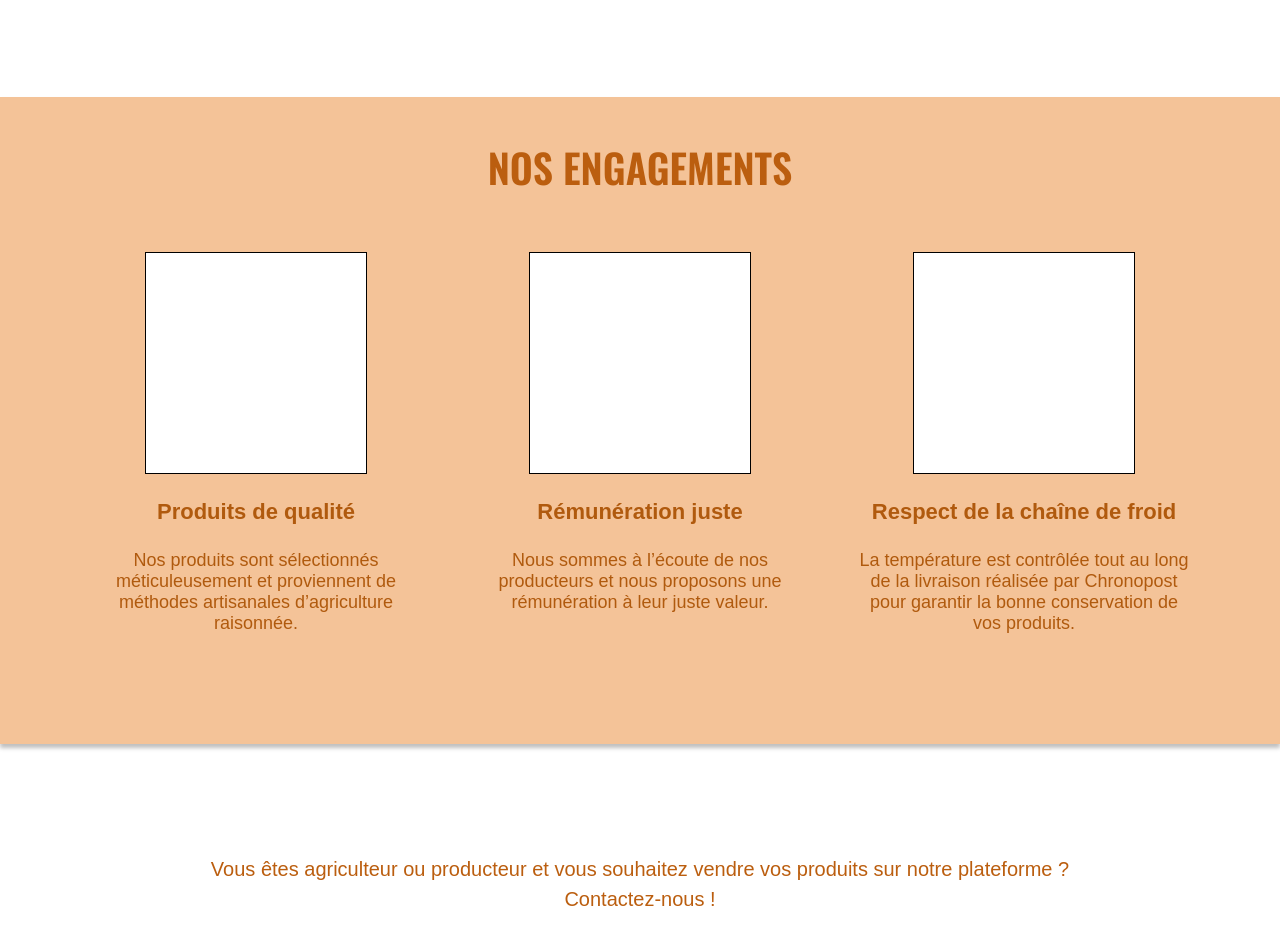
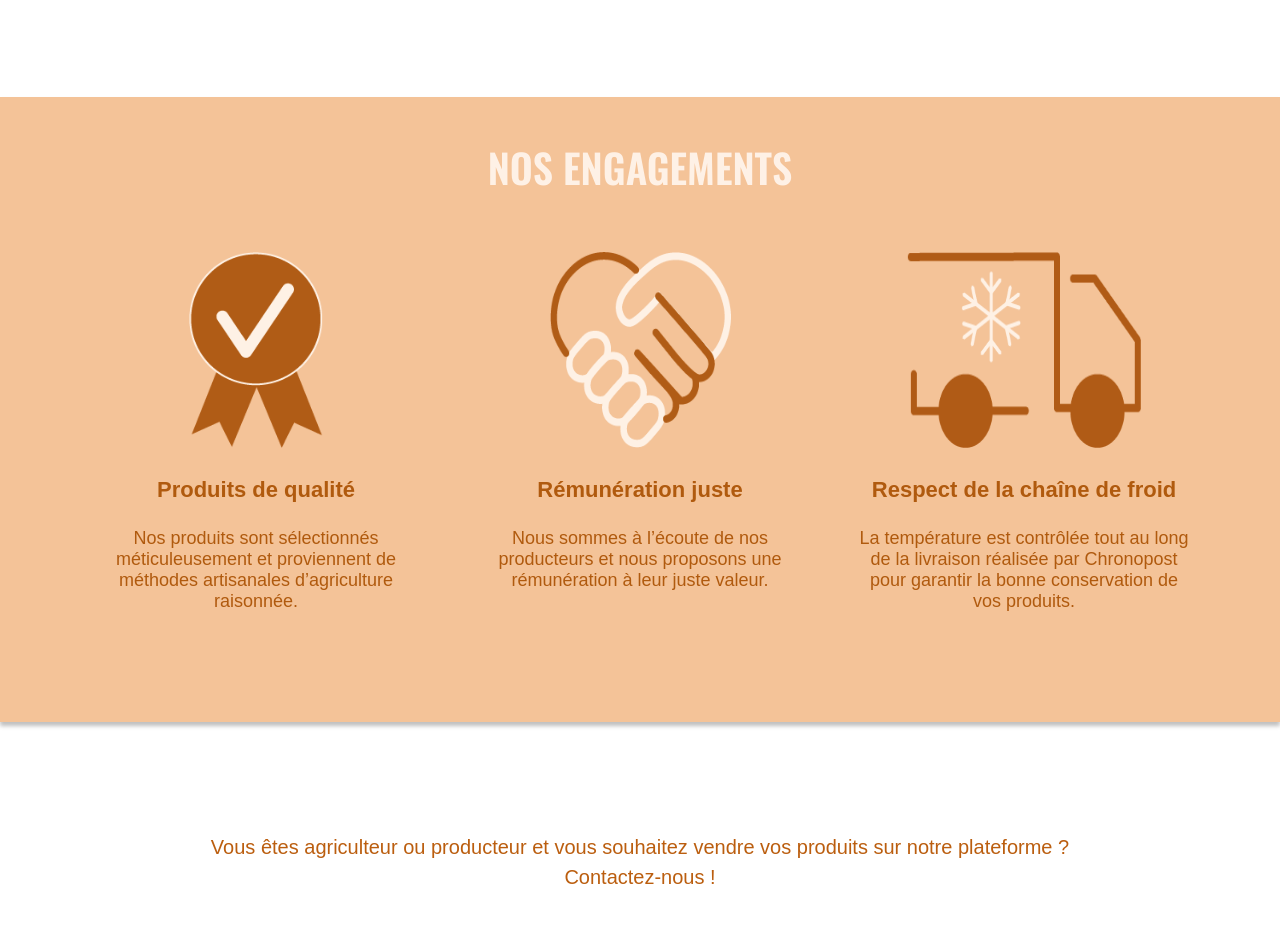
Before and after one commit to RomainMarcelli/LandingPage, a plain HTML site: page index.html in a window 1280 px wide. Shown: the part 4740-5674 px from the top of the page. Drawn offline with nearby package versions, Linux system fonts and the light colour scheme; a web font is replaced by a local one.

Commit message:
finish landingPage

```diff
--- a/index.html
+++ b/index.html
@@ -276,19 +276,19 @@
         <h2>Nos engagements</h2>
         <div class="flex engagements-section">
             <div>
-                <div class="engagements-img"></div>
+                <img class="img_validation" src="img/validation.png" alt="">
                 <p class="engagements-desc1">Produits de qualité</p>
                 <p class="engagements-desc2">Nos produits sont sélectionnés méticuleusement et proviennent de méthodes
                     artisanales d’agriculture raisonnée.</p>
             </div>
             <div>
-                <div class="engagements-img"></div>
+                <img class="img_main" src="img/main.png" alt="">
                 <p class="engagements-desc1">Rémunération juste</p>
                 <p class="engagements-desc2">Nous sommes à l’écoute de nos producteurs et nous proposons une
                     rémunération à leur juste valeur.</p>
             </div>
             <div>
-                <div class="engagements-img"></div>
+                <img class="img_froid" src="img/froid.png" alt="">
                 <p class="engagements-desc1">Respect de la chaîne de froid</p>
                 <p class="engagements-desc2">La température est contrôlée tout au long de la livraison réalisée par
                     Chronopost pour garantir la bonne conservation de vos produits.</p>
--- a/style.css
+++ b/style.css
@@ -481,9 +481,25 @@ h2 {
 
 }
 
+#engagements .img_validation {
+    height: 196px;
+    width: 134px;
+}
+
+#engagements .img_main{
+    height: 196px;
+    width: 181px;
+}
+
+#engagements .img_froid {
+    height: 196px;
+    width: 234px;
+}
+
 #engagements h2 {
     margin-bottom: 55px;
     margin-top: 0px;
+    color: #FEF1E6;
 }
 
 #engagements>div {
```
Also changed, not shown: img/froid.png (added), img/main.png (added), img/validation.png (added).
